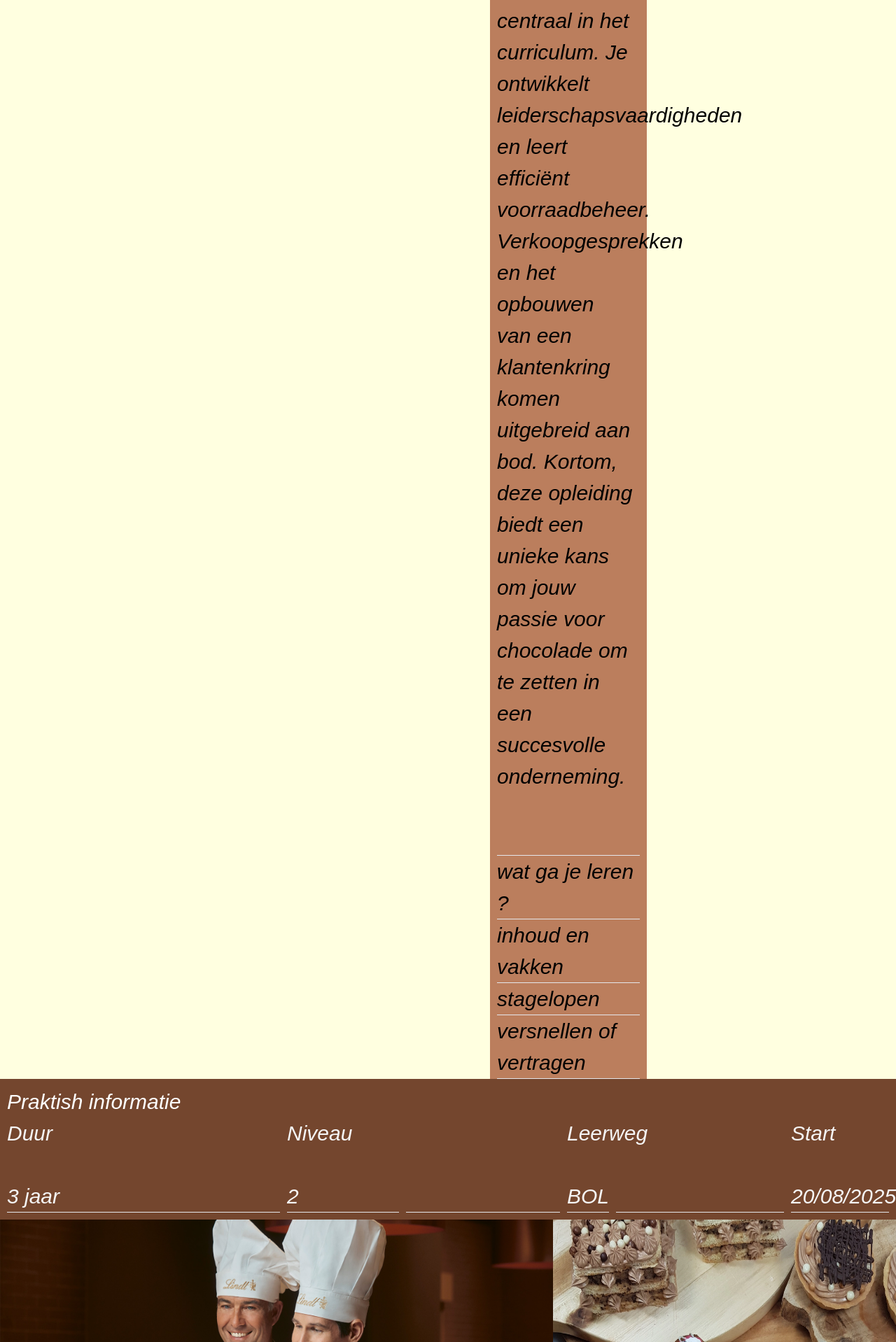
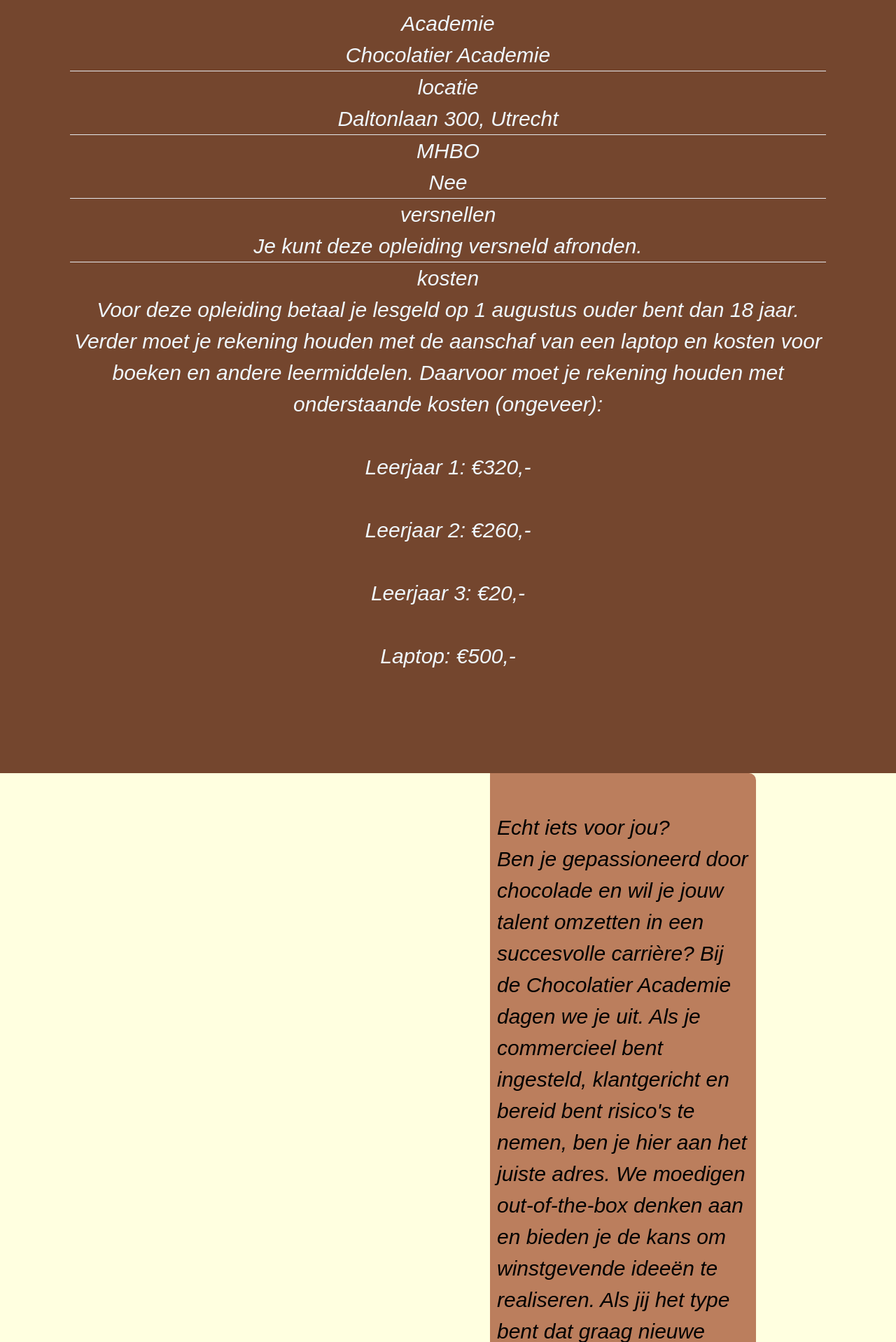
Before and after one commit to ZicoBacker/Chocolatier, a PHP site: page /Academie in a window 1280 px wide; the page is wider, and only the part inside the window is pictured. Shown: the part 2855-4773 px from the top of that part at 70% size. Run offline with PHP 8.4, Linux system fonts and the light colour scheme; style sheets or scripts are compiled from the project's sources; some libraries are stand-ins or nearby versions; some web fonts are replaced.

Commit message:
pagina ashutosh gefixed

```diff
--- a/public/css/academie.css
+++ b/public/css/academie.css
@@ -7,7 +7,7 @@
   margin-top: -190px;
   background-color: #BB7E5D;
   text-align: left;
-  margin-right: 100px;
+  margin-right: -300px;
   margin-left: 700px;
   position: relative;
 }
@@ -81,6 +81,20 @@
   position: relative;
 }
 
+#container_7 {
+  color: black;
+  font-style: italic;
+  font-size: 30px;
+  border-radius: 0 10px;
+  padding: 10px;
+  margin-top: 0px;
+  background-color: #BB7E5D;
+  text-align: left;
+  margin-right: 200px;
+  margin-left: 700px;
+  position: relative;
+}
+
 * {
   box-sizing: border-box;
 }
```
